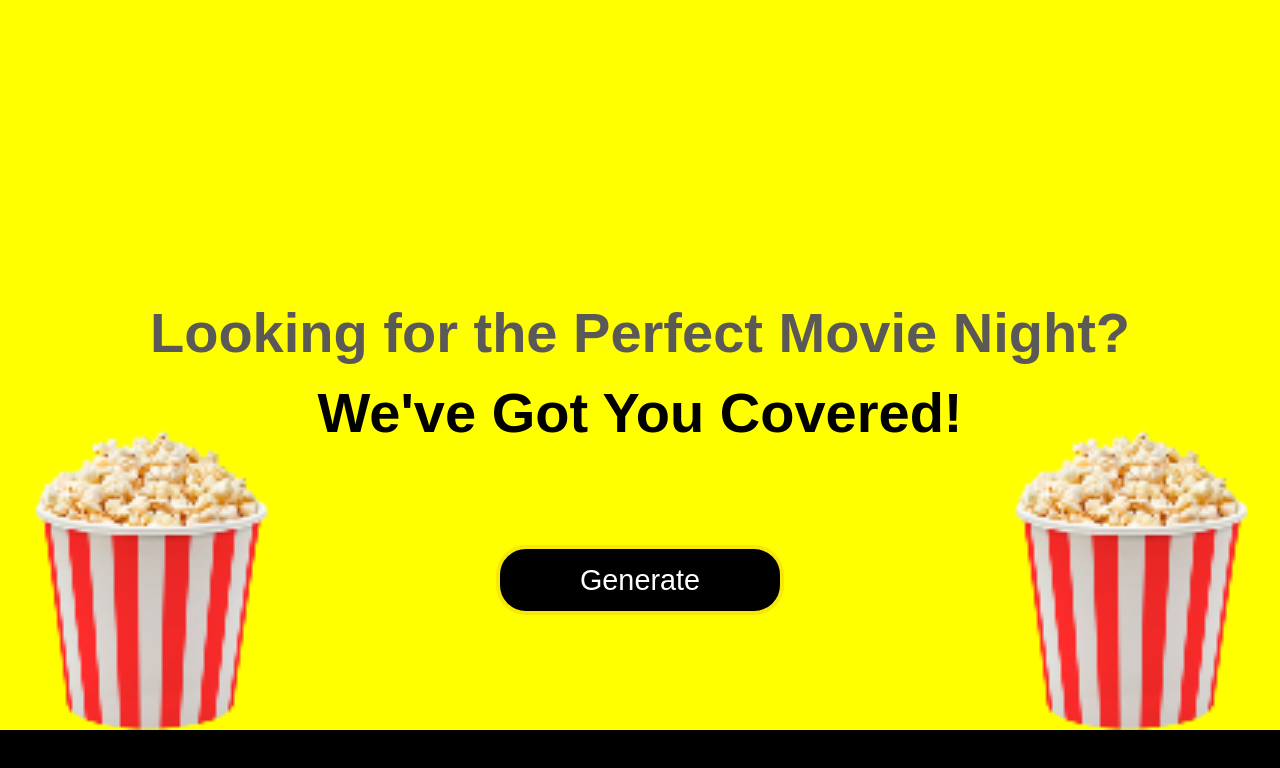
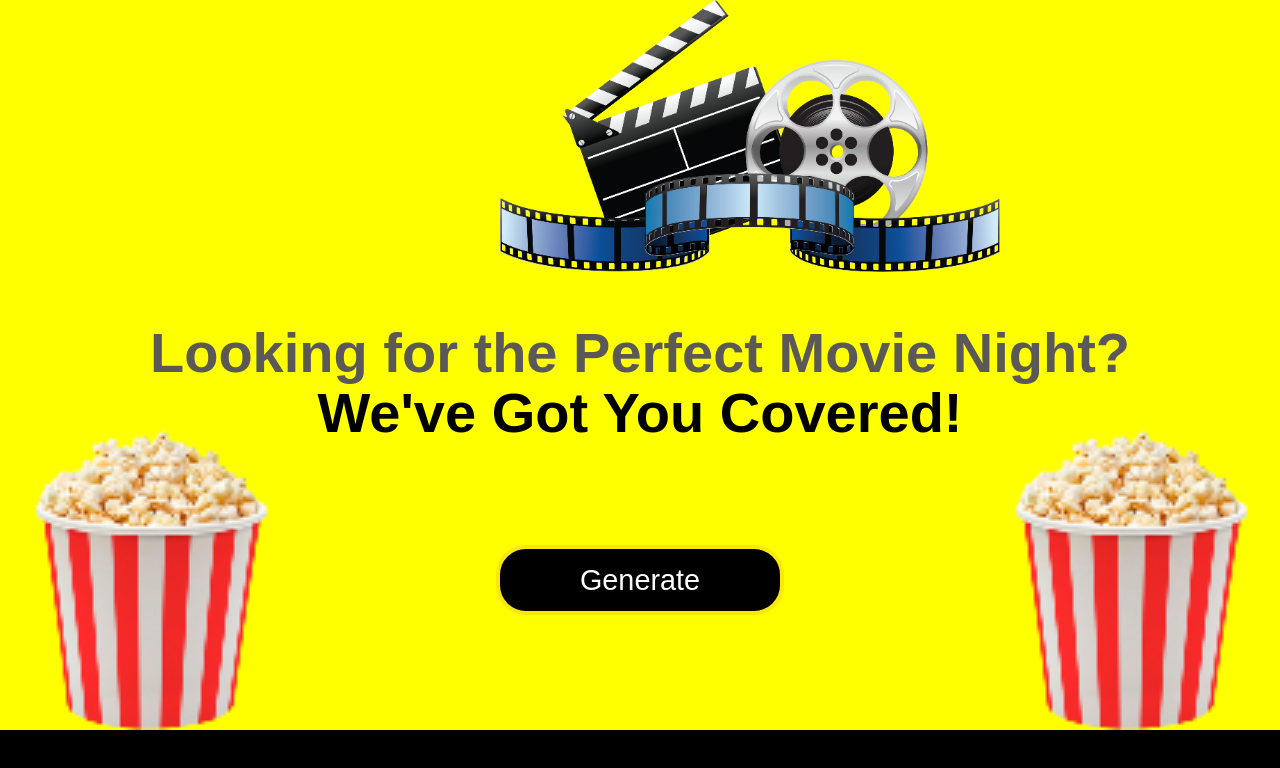
Before and after one commit to vedantsalvi10/movie_randomizer, a plain HTML site: page index.html in a window 1280 px wide. Drawn offline with Linux system fonts and the light colour scheme.

Commit message:
adding the top image in the webpage

```diff
--- a/index.html
+++ b/index.html
@@ -12,11 +12,14 @@
                            </div>
                             <div class="button">
 
-                              <button class="generate" onclick="openz()">Generate</button>
+                              <button class="generate" >Generate</button>
 
                             </div>
                             <div class="popcorn">
                               <img src="pngwing.com (1).png" alt="">
+                            </div>
+                            <div class="top_image">
+                              <img src="pngegg.png" alt="">
                             </div>
                             <div class="popcorn1">
                               <img src="pngwing.com (1).png" alt="">
--- a/styles.css
+++ b/styles.css
@@ -9,13 +9,19 @@
  object-fit: cover;
 
 }
+.top_image img{
+  position: absolute;
+  width: 500px;
+  left: 500px;
+  background-color: transparent;
+}
 .header{
   position: relative;
   height: 730px  ;
   background-color: yellow;
 }
 .line1{
-  top:300px;
+  top:320px;
  position: absolute;
  color: rgb(91, 88, 88);
  background-color: transparent;
```
Also changed, not shown: pngegg.png (added).
